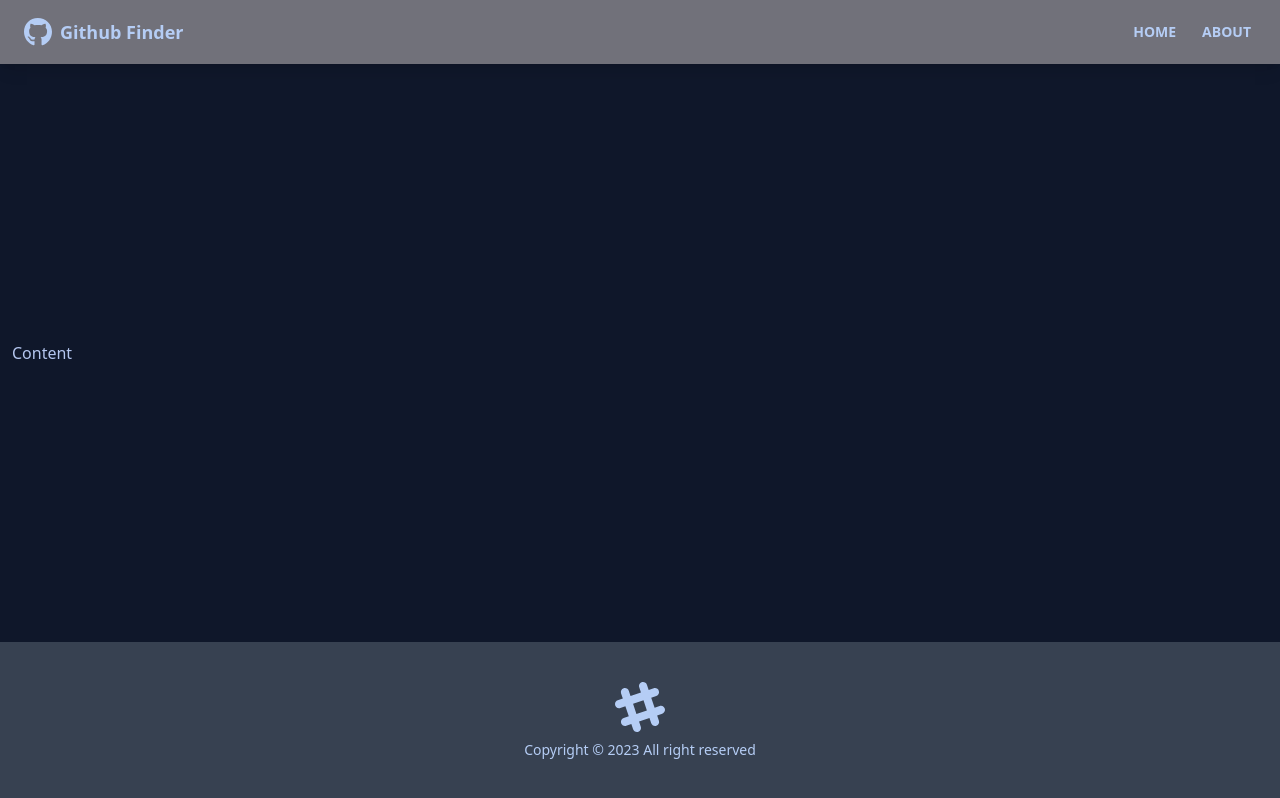
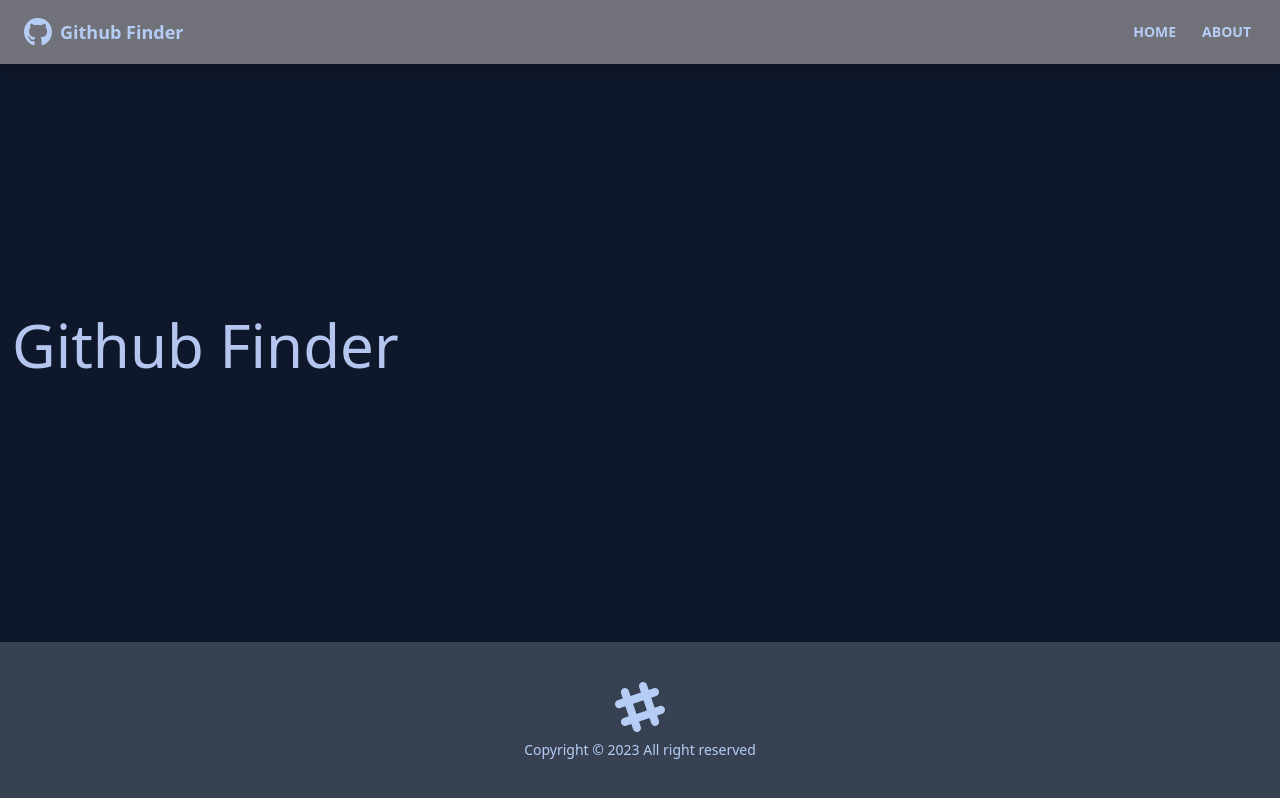
Before and after one commit to JoseIgnacioTapia/github-finder, a React (Vite) app: page /about in a window 1280 px wide. Built offline with nearby package versions, Linux system fonts and the light colour scheme; the HTML template or start-up script is replaced by a standard one.

Commit message:
Add Main Sections Pages

```diff
--- a/src/App.jsx
+++ b/src/App.jsx
@@ -1,6 +1,9 @@
-import { BrowserRouter as Router } from 'react-router-dom';
+import { BrowserRouter as Router, Route, Routes } from 'react-router-dom';
 import Footer from './components/layout/Footer';
 import Navbar from './components/layout/Navbar';
+import Home from './pages/Home';
+import About from './pages/About';
+import PageNotFound from './pages/NotFoundPage';
 
 function App() {
   return (
@@ -8,7 +11,14 @@
       <div className="flex flex-col justify-between h-screen">
         <Navbar />
 
-        <main className="container mx-auto px-3 pb-12">Content</main>
+        <main className="container mx-auto px-3 pb-12">
+          <Routes>
+            <Route path="/" element={<Home />} />
+            <Route path="/about" element={<About />} />
+            <Route path="/notfound" element={<PageNotFound />} />
+            <Route path="/*" element={<PageNotFound />} />
+          </Routes>
+        </main>
 
         <Footer />
       </div>
--- /dev/null
+++ b/src/pages/About.jsx
@@ -0,0 +1,10 @@
+function About() {
+  return (
+    <div>
+      {' '}
+      <h1 className="text-6xl mb-4">Github Finder</h1>
+    </div>
+  );
+}
+
+export default About;
--- /dev/null
+++ b/src/pages/Home.jsx
@@ -0,0 +1,9 @@
+function Home() {
+  return (
+    <div>
+      <h1 className="text-6xl">Welcome</h1>
+    </div>
+  );
+}
+
+export default Home;
--- /dev/null
+++ b/src/pages/NotFoundPage.jsx
@@ -0,0 +1,21 @@
+import { FaHome } from 'react-icons/fa';
+import { Link } from 'react-router-dom';
+
+function PageNotFound() {
+  return (
+    <div className="hero">
+      <div className="text-center hero-content">
+        <div className="max-w-lg">
+          <h1 className="text-8xl font-bold mb-8">Oops!</h1>
+          <p className="text-5xl mb-8">404 - Page not found</p>
+          <Link to="/" className="btn btn-primary btn-lg">
+            <FaHome className="mr-2" />
+            Back To Home
+          </Link>
+        </div>
+      </div>
+    </div>
+  );
+}
+
+export default PageNotFound;
```
